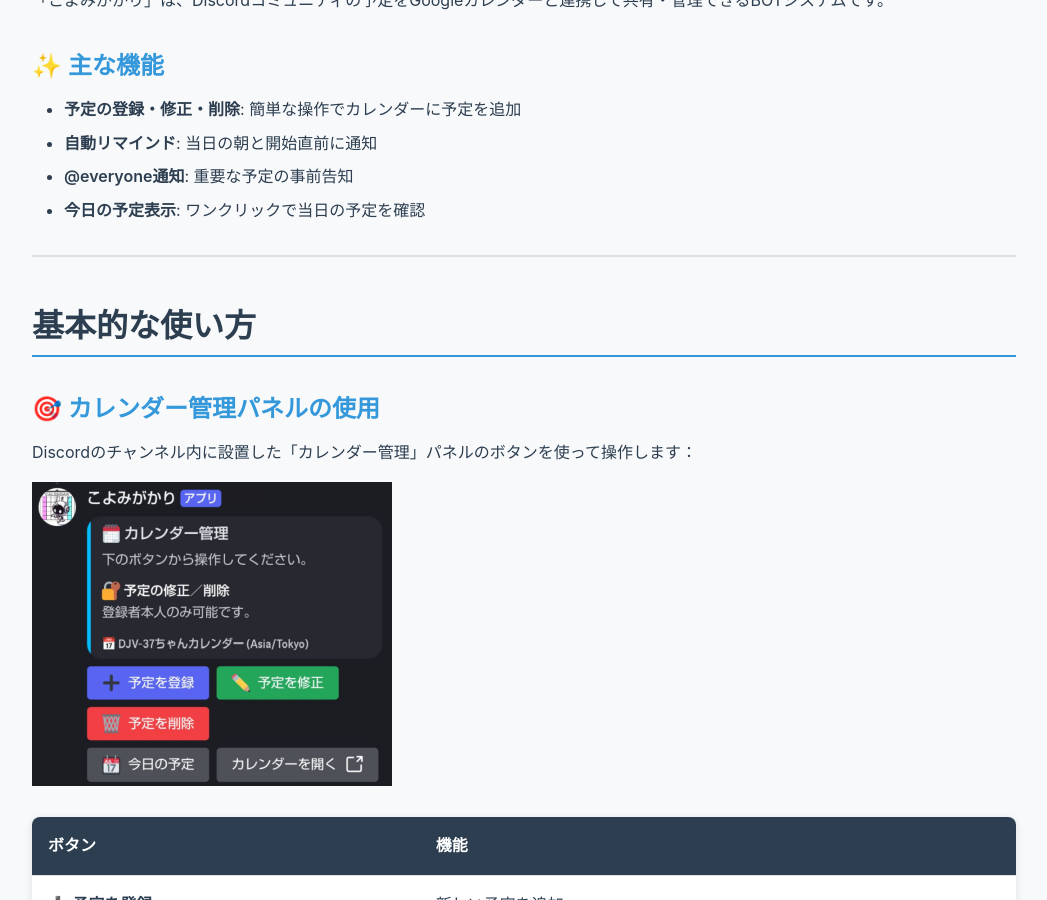
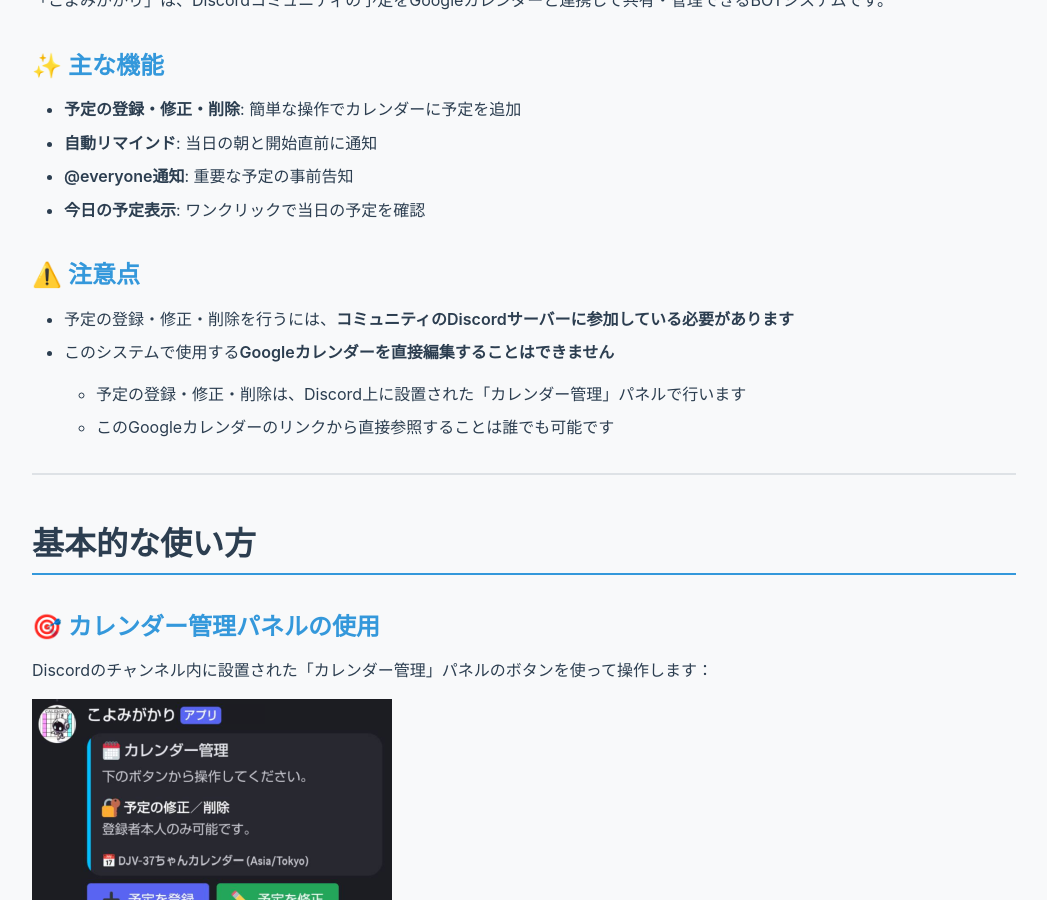
Before and after one commit to digital-jomon-village/koyomi-gakari-user-guide, a Jekyll site: the page built from index.md, in a window 1280 px wide and 900 px high, scrolled down 1043 px. Shown: the whole window, without its empty margins (116-1163 px from the left). Built offline with Jekyll 4.4.1, drawn with Linux system fonts in a browser that asks for light colours; some of the changed text lies outside the part shown.

Commit message:
注意点の説明を追加

```diff
--- a/index.md
+++ b/index.md
@@ -33,13 +33,20 @@ title: "こよみがかり ユーザーガイド"
 - **@everyone通知**: 重要な予定の事前告知
 - **今日の予定表示**: ワンクリックで当日の予定を確認
 
+### ⚠️ 注意点
+- 予定の登録・修正・削除を行うには、**コミュニティのDiscordサーバーに参加している必要があります**
+- このシステムで使用する**Googleカレンダーを直接編集することはできません**
+  - 予定の登録・修正・削除は、Discord上に設置された「カレンダー管理」パネルで行います
+  - このGoogleカレンダーのリンクから直接参照することは誰でも可能です
+
+
 ---
 
 ## 基本的な使い方
 
 ### 🎯 カレンダー管理パネルの使用
 
-Discordのチャンネル内に設置した「カレンダー管理」パネルのボタンを使って操作します：
+Discordのチャンネル内に設置された「カレンダー管理」パネルのボタンを使って操作します：
 
 ![カレンダー管理パネル](assets/images/screenshots/panel.png)
 
@@ -114,11 +121,11 @@ Discordのチャンネル内に設置した「カレンダー管理」パネル
 2. **削除したい予定を指定**
 3. **確認画面で「この予定を削除する」をクリック**
 
-### 🔐 重要な注意
+### ⚠️ 注意点
 
 - リストで選択できるのは、**今後14日間（現在開催中を含む）の自分が登録した予定**
 - **自分が登録した予定のみ修正・削除可能**（サーバー管理者は除く）
-- 他の人の予定は修正・削除できません
+  - 他の人の予定は修正・削除できません
 
 ### 🆔 イベントIDでの指定
 
@@ -184,6 +191,14 @@ Discordのチャンネル内に設置した「カレンダー管理」パネル
 - 時刻順でソート
 - 登録者情報も表示
 
+### 📅 カレンダーの表示
+
+**「カレンダー管理」パネルの「カレンダーを開く」ボタン**でGoogleカレンダーを表示できます。
+
+**⚠️ 注意：**
+- ここで表示された**Googleカレンダーを直接編集することはできません**
+  - 予定の登録・修正・削除は、「カレンダー管理」パネルで行います
+
 ### 🎨 開催方式による色分け（PCのみ）
 
 Googleカレンダー上で予定が色分けされます：
@@ -216,7 +231,7 @@ Googleカレンダー上で予定のタイトルに開催方式に応じたア
 - 現在開催中、または今後14日間に自分が登録した予定がないためです。
 
 **対処法**：
-- カレンダー管理パネルの「カレンダーを開く」で直接Googleカレンダーを表示し、予定のイベントIDや登録者（自分かどうか）を確認してください。
+- カレンダー管理パネルの「カレンダーを開く」ボタンでGoogleカレンダーを表示し、予定のイベントIDや登録者（自分かどうか）を確認してください。
 - イベントIDで直接指定することで、上記期間外の予定も操作できます。
 - 前後1年の検索範囲を超える予定は、日付ヒント付きのイベントIDで指定してください。
 
```
Also changed, not shown: other parts of index.md (+2 -2 lines).
